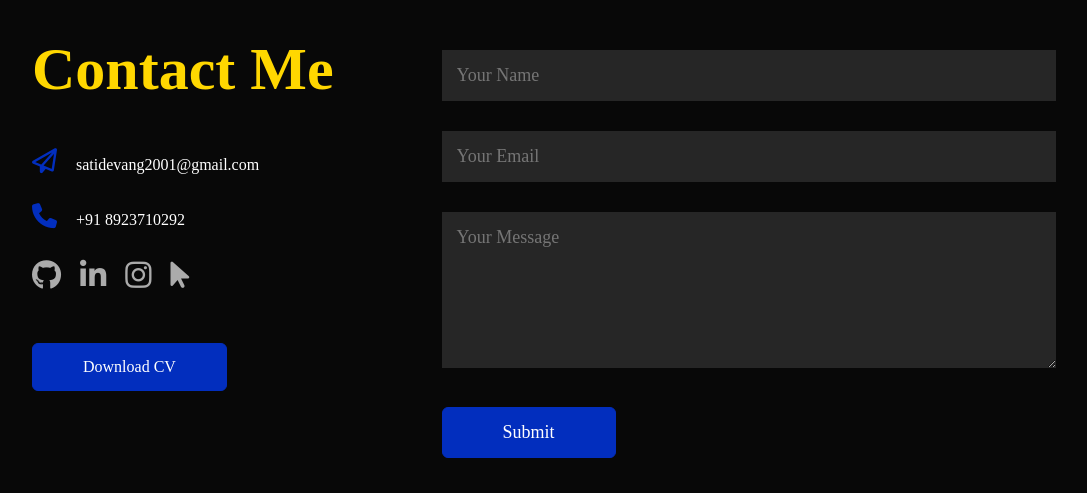
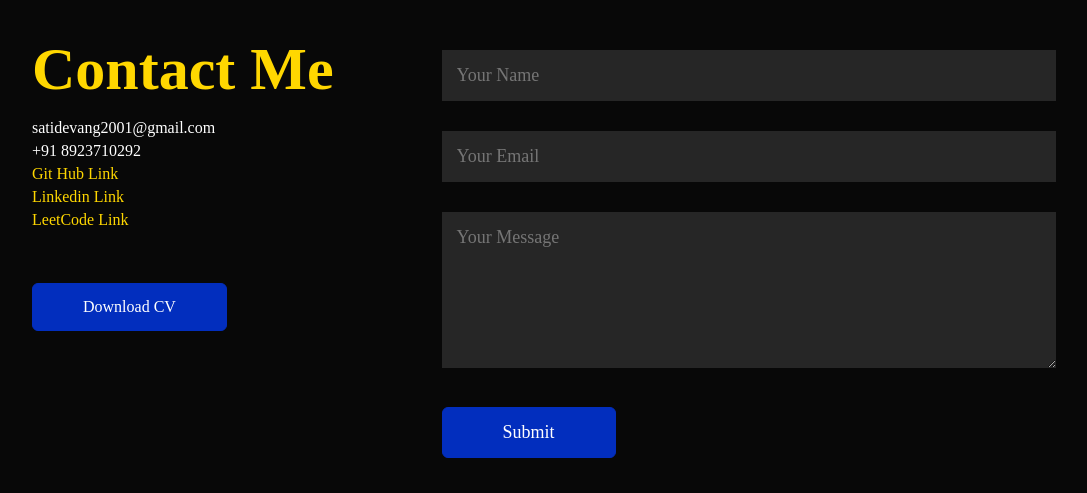
Before and after one commit to dvs110/portfolio, a website: page index.html in a window 1280 px wide. Shown: the part 2143-2636 px from the top of the page, without its empty margins (96-1183 px from the left). Drawn offline with Linux system fonts and the light colour scheme.

Commit message:
Update index.html

```diff
--- a/index.html
+++ b/index.html
@@ -10,6 +10,7 @@
     <link rel="stylesheet" href="style.css">
     <script src="https://kit.fontawesome.com/3ae42fe525.js" crossorigin="anonymous"></script>
 </head>
+<!-- Devang's Resume (1) -->
 
 <body>
     <div id="header">
@@ -20,7 +21,6 @@
                 <ul id="sidemenu">
                     <li><a href="#header">Home</a></li>
                     <li><a href="#about">About</a></li>
-                    <!-- <li><a href="#services">Services</a></li> -->
                     <li><a href="#portfolio">Portfolio</a></li>
                     <li><a href="#contact">Contact</a></li>
                     <li><a href="https://leetcode.com/satidevang2001/">Leetcode</a></li>
@@ -62,9 +62,9 @@
                         </ul>
                         <ul>
                             <li><span>Web
-                                    Development</span><br>HTML , CSS , SCSS , Javascript , ReactJs , NodeJs
+                                    Development</span><br>HTML , CSS , SCSS , REST API's , Javascript , ReactJs , NodeJs
                                 , ExpressJs
-                                , MongoDB , MySql Workbench , Stripe , Azure
+                                , MongoDB , MySql Workbench
                             </li>
                         </ul>
                         <ul>
@@ -84,7 +84,7 @@
                     </div>
                     <div class="tab-contents" id="education">
                         <ul>
-                            <li><span>2020 - Present</span><br>Bachelor of Engineering / Computer
+                            <li><span>2020 - Present</span><br>Bachelor of Engineering in Computer
                                 Science from Govind Ballabh Pant Institute of Engineering &
                                 Technology, Pauri Garhwal</li>
                             <li><span>2018-2019</span><br>12th Grade / Science from Summer Valley School</li>
@@ -106,7 +106,7 @@
             <h1 class='sub-title gg'>My Experience</h1>
             <div class="services-list">
                 <div>
-                    <h2>Serverless & MERN Stack Intern at AtiUttam (05/2023-08/2023)</h2>
+                    <h2>Serverless & MERN Stack intern at AtiUttam (05/2023-08/2023)</h2>
                     <p>During mine internship period I worked with technologies like React.js and Node.js . I was
                         involved in both frontend and backend development for the website.</p>
                 </div>
@@ -151,8 +151,8 @@
                             The purpose of this project is to provide various home services for customers to
                             purchase.The project also utilizes technologies such as Node.js, React.js, Stripe, and
                             MongoDB.
-                        </p>
-                        <a href="https://github.com/dvs110/services">Click</a>
+                        </p><a href="https://github.com/dvs110/services">Click</a>
+
                     </div>
                 </div>
             </div>
@@ -163,16 +163,23 @@
             <div class="row">
                 <div class="contact-left">
                     <h1 class="sub-title">Contact Me</h1>
-                    <p><i class="fa-regular fa-paper-plane"></i> satidevang2001@gmail.com</p>
-                    <p><i class="fa-solid fa-phone"></i> +91 8923710292</p>
-                    <div class="social-icons">
+                    <p style="margin-bottom: 0.3rem;"> satidevang2001@gmail.com</p>
+                    <p style="margin-bottom: 0.3rem;"> +91 8923710292</p>
+                    <p style="margin-bottom: 0.3rem;"> <a href="https://github.com/dvs110"
+                            style="color: gold; text-decoration: none;margin-bottom: 0.3rem;">Git
+                            Hub Link</a></p>
+                    <p style="margin-bottom: 0.3rem;"><a href="https://www.linkedin.com/in/devang-sati-49320a225/"
+                            style="color: gold; text-decoration: none;margin-bottom: 0.3rem;">Linkedin Link</a></p>
+                    <p style="margin-bottom: 0.3rem;"> <a href="https://leetcode.com/satidevang2001/"
+                            style="color: gold; text-decoration: none;margin-bottom: 0.3rem;">LeetCode Link</a></p>
+                    <!-- <div class="social-icons">
                         <a href="https://github.com/dvs110"><i class="fa-brands fa-github"></i></a>
                         <a href="https://www.linkedin.com/in/devang-sati-49320a225/"><i class="fa fa-linkedin"></i></a>
                         <a href="https://www.instagram.com/cookieparser/"><i class="fa-brands fa-instagram"></i></a>
                         <a href="https://leetcode.com/satidevang2001/"><i class="fa fa-mouse-pointer"></i></a>
 
-                    </div>
-                    <a href="images/Devang's Resume (4).pdf" download class="btn btn2">Download CV</a>
+                    </div> -->
+                    <a href="images/Devang's Resume (1).pdf" download class="btn btn2">Download CV</a>
                 </div>
                 <div class="contact-right">
                     <form name="submit-to-google-sheet">
```
